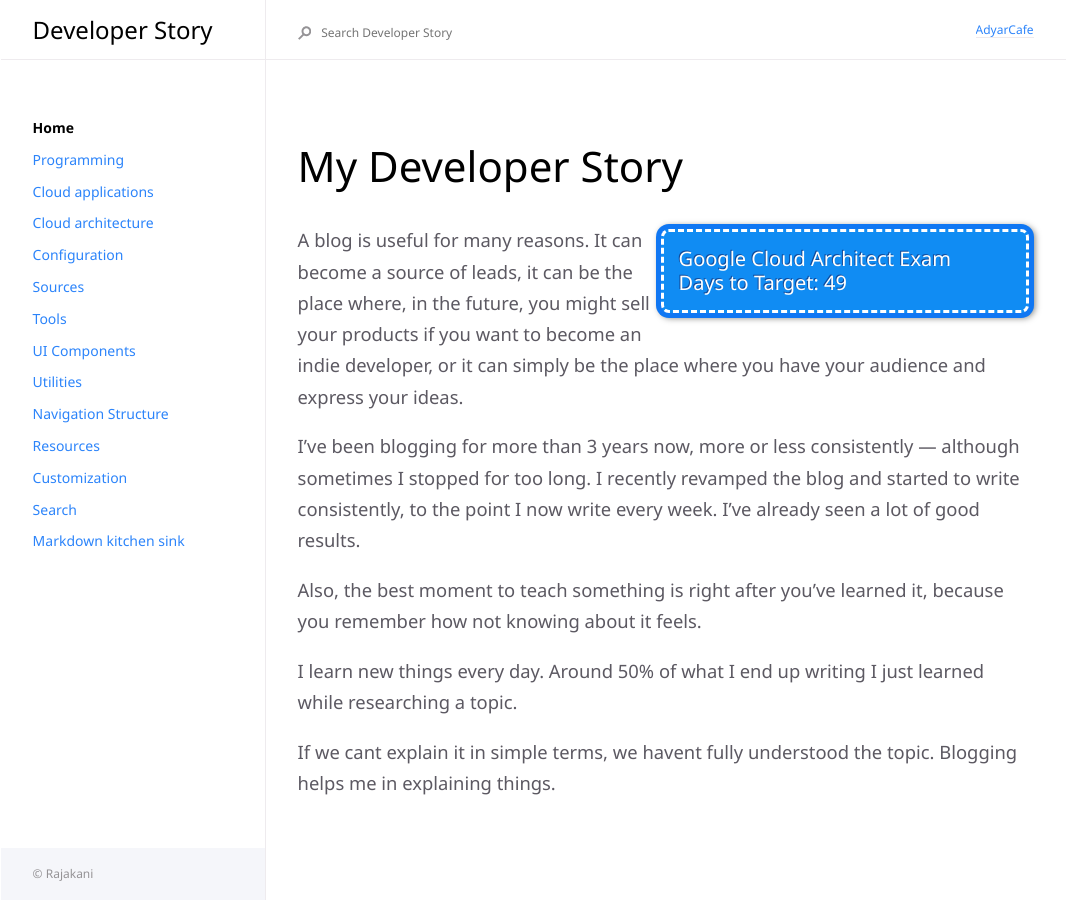
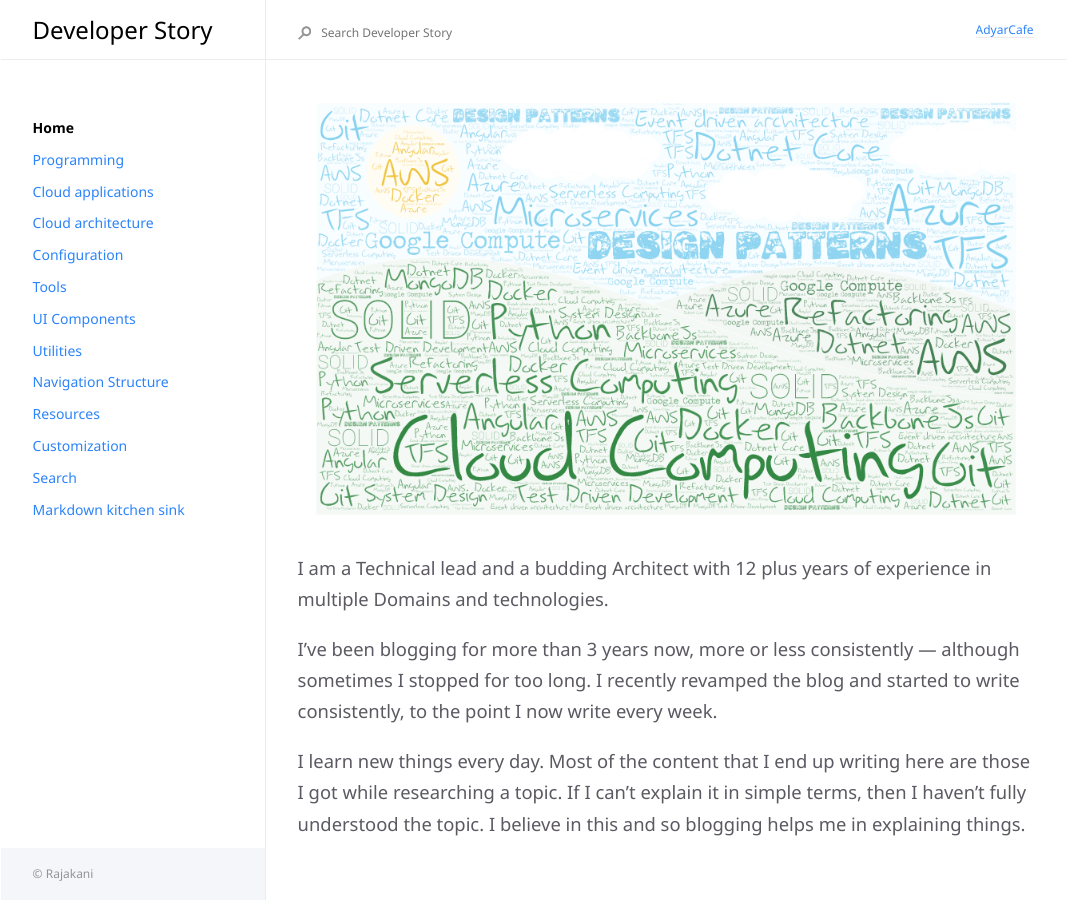
Before and after one commit to Rajakani/rajakani.github.io, a Jekyll site: the page built from index.md, in a window 1280 px wide. Shown: the whole page, without its empty margins (16-1086 px from the left). Built offline with Jekyll 4.4.1, drawn with Linux system fonts in a browser that asks for light colours.

Commit message:
Index page changes

```diff
--- a/_config.yml
+++ b/_config.yml
@@ -35,6 +35,6 @@ color_scheme: nil
 # Google Analytics Tracking (optional)
 # e.g, UA-1234567-89
 ga_tracking: 'UA-143027656-1'
-
+theme: just-the-docs
 plugins:
   - jekyll-seo-tag
--- a/index.md
+++ b/index.md
@@ -2,23 +2,15 @@
 layout: default
 title: Home
 nav_order: 1
-description: "Just the Docs is a responsive Jekyll theme with built-in search that is easily customizable and hosted on GitHub Pages."
+description: "Welcome, This is my personal Blog"
 permalink: /
-dateWidget:
-    targetTitle: Google Cloud Architect Exam
-    targetDate: 30-Sep-2019
 ---
 
-## My Developer Story
-{: .fs-9 }
-{% include counter-widget.html %}
+![Skill set ](\assets\images\skillset-cloud.png)
 
-A blog is useful for many reasons. It can become a source of leads, it can be the place where, in the future, you might sell your products if you want to become an indie developer, or it can simply be the place where you have your audience and express your ideas.
+I am a Technical lead and a budding Architect with 12 plus years of experience in multiple Domains and technologies.
 
-I’ve been blogging for more than 3 years now, more or less consistently — although sometimes I stopped for too long. I recently revamped the blog and started to write consistently, to the point I now write every week. I’ve already seen a lot of good results.
+I’ve been blogging for more than 3 years now, more or less consistently — although sometimes I stopped for too long. I recently revamped the blog and started to write consistently, to the point I now write every week.
 
-Also, the best moment to teach something is right after you’ve learned it, because you remember how not knowing about it feels.
-
-I learn new things every day. Around 50% of what I end up writing I just learned while researching a topic.
-
-If we cant explain it in simple terms, we havent fully understood the topic. Blogging helps me in explaining things.
+I learn new things every day. Most of the content that I end up writing here are those I got while researching a topic.
+If I can't explain it in simple terms, then I haven't fully understood the topic. I believe in this and so blogging helps me in explaining things.
```
Also changed, not shown: docs/cloud-architecture/cloud-architecture.md (+10 -0 lines), docs/cloud-architecture/sources.md (deleted, +0 -9 lines), assets/images/skillset-cloud.png (added).
